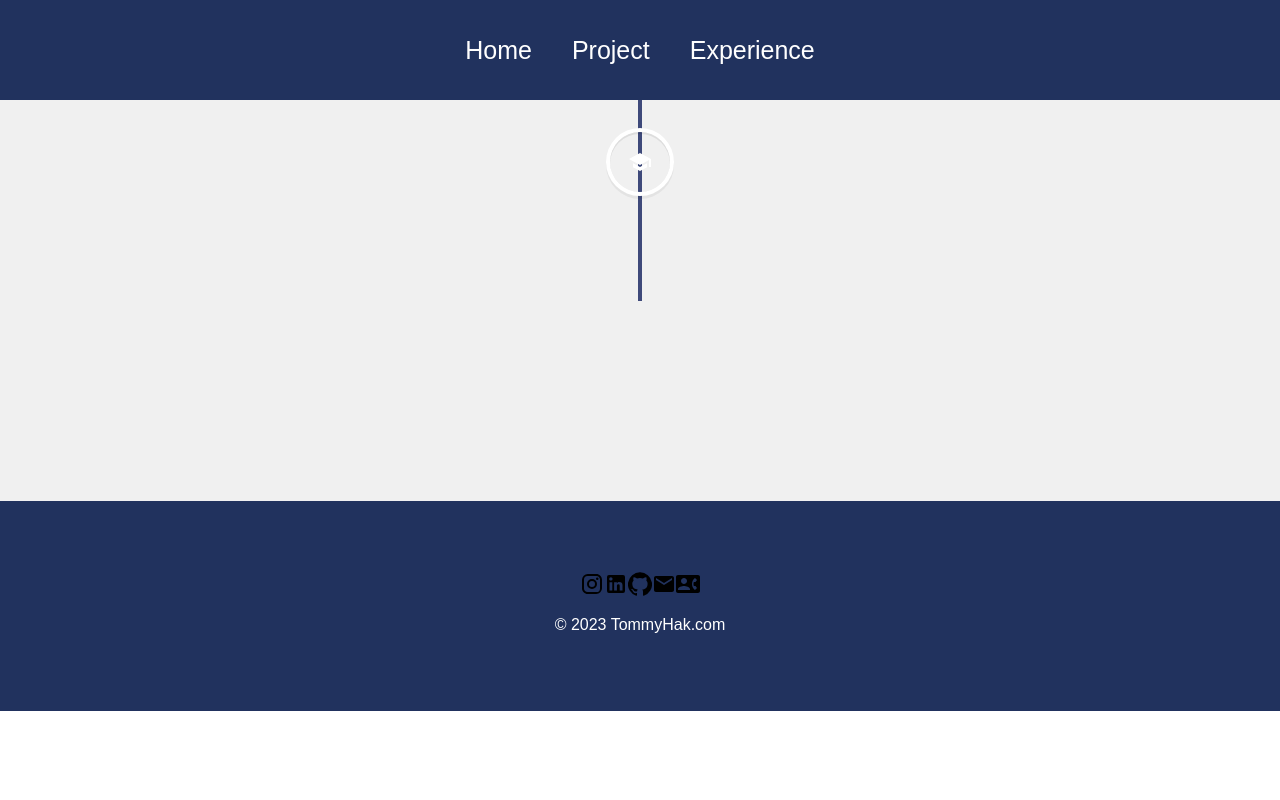
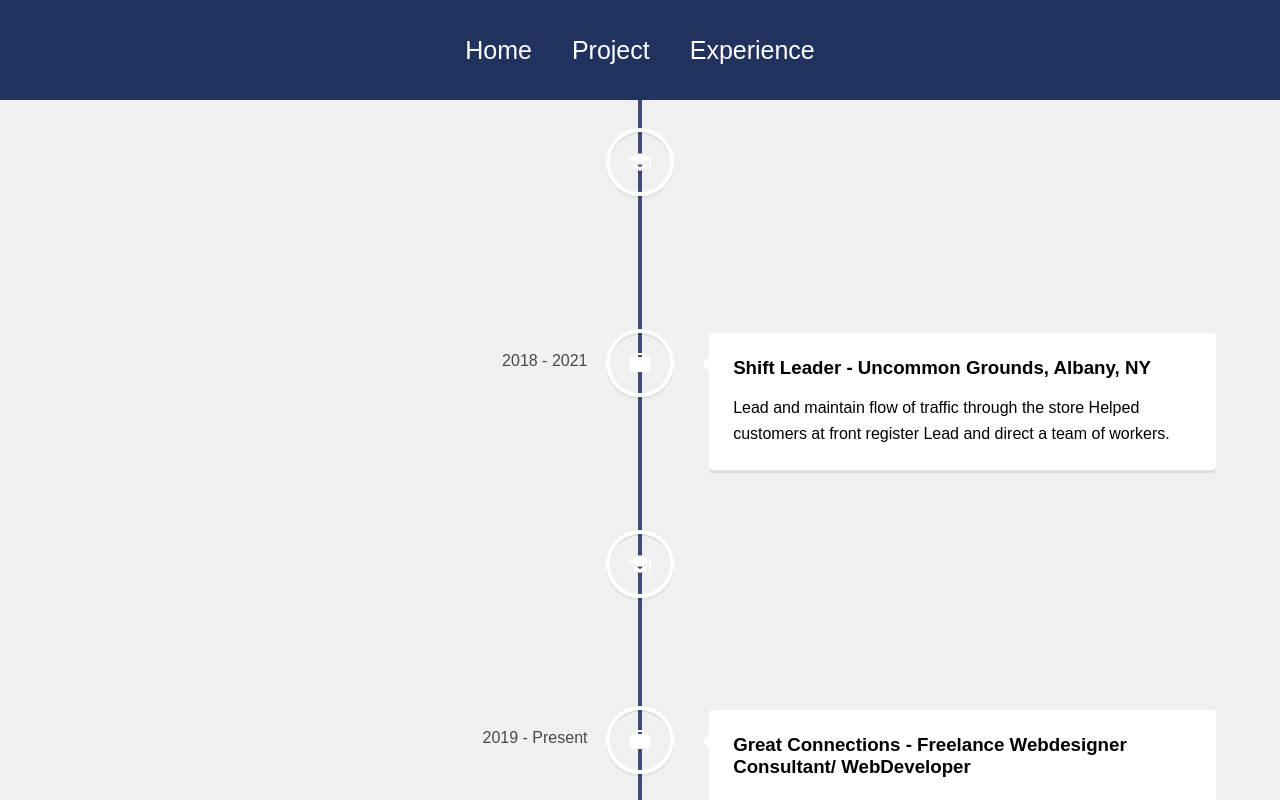
Before and after one commit to TommyHakGH/PersonalWebsite, a React (Create React App) app: page /experience in a window 1280 px wide. Shown: the top 800 px of the page. Built offline with nearby package versions, Linux system fonts and the light colour scheme.

Commit message:
finsihed elements for timeline on experience page

```diff
--- a/src/pages/Experience.js
+++ b/src/pages/Experience.js
@@ -2,6 +2,7 @@ import React from 'react';
 import {VerticalTimeline, VerticalTimelineElement} from "react-vertical-timeline-component";
 import "react-vertical-timeline-component/style.min.css";
 import SchoolIcon from "@material-ui/icons/School";
+import WorkIcon from "@material-ui/icons/Work"
 import "../styles/Experience.css"
 
 function Experience() {
@@ -23,6 +24,53 @@ function Experience() {
           </p>
 
         </VerticalTimelineElement>
+
+        <VerticalTimelineElement
+        className= "vertical-timeline-element--education"
+        date="2018 - 2021"
+        iconStyle={{background: "3e497a", color: "#fff"}}
+        icon = {<WorkIcon />}
+        >
+          <h3 className="vertical-timeline-element-title">
+          Shift Leader - Uncommon Grounds, Albany, NY
+          </h3>
+          <p>
+            Lead and maintain flow of traffic through the store
+            Helped customers at front register
+            Lead and direct a team of workers.
+          </p>
+
+        </VerticalTimelineElement>
+
+        <VerticalTimelineElement
+        className= "vertical-timeline-element--education"
+        date="2019 - 2021"
+        iconStyle={{background: "3e497a", color: "#fff"}}
+        icon = {<SchoolIcon />}
+        >
+          <h3 className="vertical-timeline-element-title">
+          Hudson Valley Communnity College, Troy, NY
+          </h3>
+          <p>
+            Attended College for transfer credits to SUNY Albany.
+          </p>
+
+        </VerticalTimelineElement>
+
+        <VerticalTimelineElement
+        className= "vertical-timeline-element--education"
+        date="2019 - Present"
+        iconStyle={{background: "3e497a", color: "#fff"}}
+        icon = {<WorkIcon />}
+        >
+          <h3 className="vertical-timeline-element-title">
+          Great Connections - Freelance Webdesigner Consultant/ WebDeveloper
+          </h3>
+          <p>
+            2019-2022, website redesign consultant, currently overseeing redesign and development of final website
+          </p>
+
+        </VerticalTimelineElement>
       </VerticalTimeline>
       </div>
   )
```
